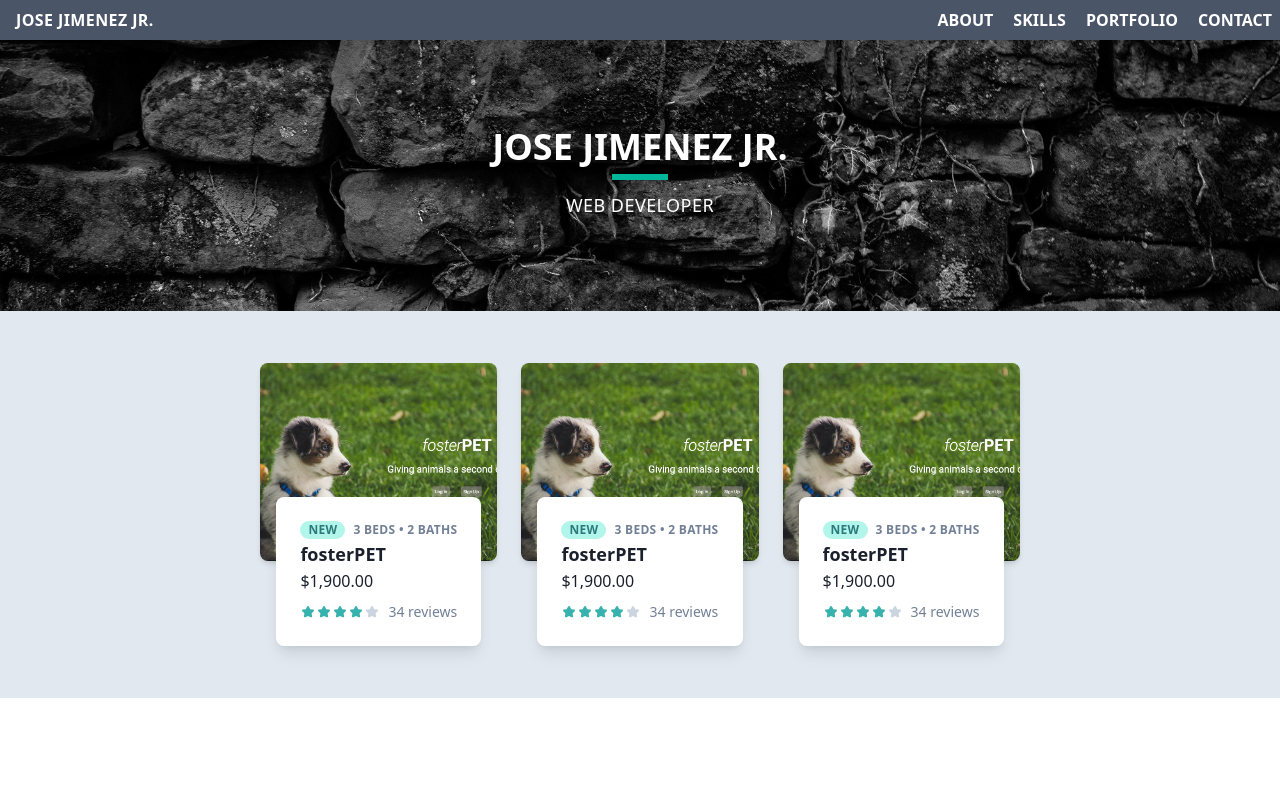
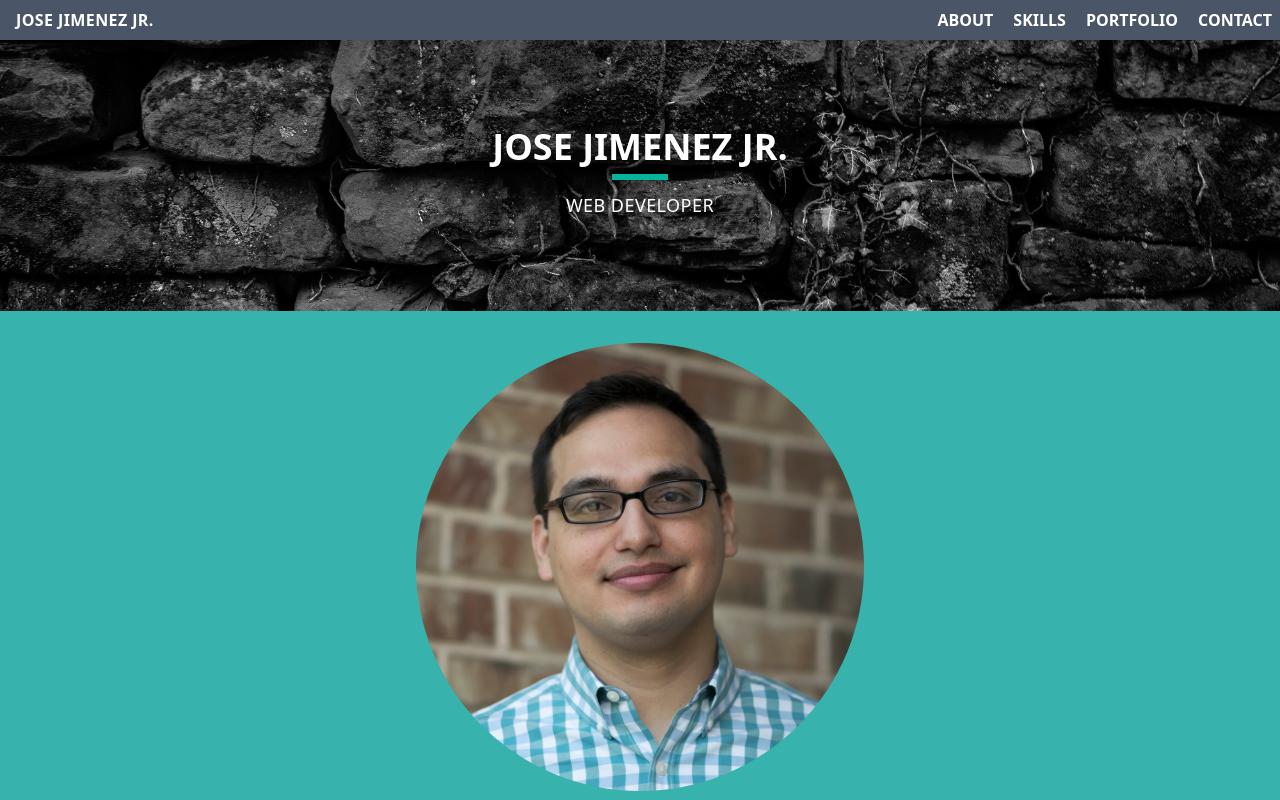
Before and after one commit to josejimenezjr0/github-portfolio, a Next.js app: page / in a window 1280 px wide. Shown: the top 800 px of the page. Built offline with nearby package versions, Linux system fonts and the light colour scheme.

Commit message:
add about component

```diff
--- a/components/PortfolioCard.js
+++ b/components/PortfolioCard.js
@@ -1,8 +1,7 @@
 const PortfolioCard = props => {
-  const portfolio = props.details.portfolio
+  const portfolio = props.details
 
   return (
-    // <div className="bg-white rounded-lg overflow-hidden shadow-xl">
     <div className="p-3 py-5">
       <div className="relative pb-5/6">
         <img className="absolute h-full w-full object-cover rounded-lg shadow-md" src={ portfolio.imageURL } alt={ portfolio.imageAlt }/>
@@ -26,7 +25,6 @@ const PortfolioCard = props => {
                 <path d="M8.128 19.825a1.586 1.586 0 0 1-1.643-.117 1.543 1.543 0 0 1-.53-.662 1.515 1.515 0 0 1-.096-.837l.736-4.247-3.13-3a1.514 1.514 0 0 1-.39-1.569c.09-.271.254-.513.475-.698.22-.185.49-.306.776-.35L8.66 7.73l1.925-3.862c.128-.26.328-.48.577-.633a1.584 1.584 0 0 1 1.662 0c.25.153.45.373.577.633l1.925 3.847 4.334.615c.29.042.562.162.785.348.224.186.39.43.48.704a1.514 1.514 0 0 1-.404 1.58l-3.13 3 .736 4.247c.047.282.014.572-.096.837-.111.265-.294.494-.53.662a1.582 1.582 0 0 1-1.643.117l-3.865-2-3.865 2z" />
               </svg>
             )}
-            {/* <span className="text-teal-600 font-semibold">{portfolio.rating}/5 stars</span> */}
             <span className="ml-2 text-gray-600 text-sm">{ portfolio.reviewCount } reviews</span>
           </div>
         </div>
--- a/pages/about.js
+++ b/pages/about.js
@@ -1,6 +1,9 @@
 const About = () => (
-  <div>
-    <h1>About</h1>
+  <div className="bg-teal-500 p-8 flex flex-wrap items-center justify-center">
+    <div className="max-w-md">
+      <img className="h-full w-full rounded-full" src="img/jose.jpg"></img>
+      <p className="pt-6 text-white">I am a former small business owner and artist who transitioned into web development. I have always had a passion for learning and problem solving, and enjoy the challenges that programming provides. In my free time, I enjoy hanging out with my husband and cats, knitting, working out, and playing video games.</p>
+    </div>
   </div>
 )
 
--- a/pages/index.js
+++ b/pages/index.js
@@ -1,6 +1,8 @@
 import { useEffect, useState } from 'react'
 import Link from 'next/link'
-import Portfolio from '../components/PortfolioCard'
+import Portfolio from './portfolio'
+import About from './about'
+
 
 const links = [
   'about',
@@ -8,20 +10,6 @@ const links = [
   'portfolio',
   'contact'
 ]
-
-const portfolioInfo = {
-  portfolio: {
-    imageURL: 'img/portfolio/fosterpet.jpg',
-    imageAlt: 'place holder text for image',
-    beds: 3,
-    baths: 2,
-    title: "fosterPET",
-    priceInCents: 190000,
-    formattedPrice: "$1,900.00",
-    reviewCount: 34,
-    rating: 4
-  }
-}
 
 const Home = () => {
   const [open, setOpen] = useState(false)
@@ -42,8 +30,6 @@ const Home = () => {
       <a className="block text-white font-semibold uppercase rounded hover:bg-gray-600 px-2 mt-1 sm:mt-0 sm:ml-1">{link}</a>
     </Link>
   ))
-
-
 
   return (
     <div className="antialiased text-gray-900">
@@ -71,12 +57,8 @@ const Home = () => {
         <hr className="mx-auto"/>
         <p className="text-lg tracking-wide my-3 font-medium">Web Developer</p>
       </div>
-      {/* <div className="bg-gray-300 min-h-screen p-8 flex items-center justify-center"> */}
-      <div className="bg-gray-300 p-8 flex flex-wrap items-center justify-center">
-        <Portfolio details={portfolioInfo}/>
-        <Portfolio details={portfolioInfo}/>
-        <Portfolio details={portfolioInfo}/>
-      </div>
+      <About />
+      <Portfolio />
     </div>
   )
 }
--- a/pages/portfolio.js
+++ b/pages/portfolio.js
@@ -1,8 +1,49 @@
+import PortfolioCard from '../components/PortfolioCard'
+
+const portfolioInfo = [
+  {
+    imageURL: 'img/portfolio/fosterpet.jpg',
+    imageAlt: 'place holder text for image',
+    beds: 3,
+    baths: 2,
+    title: "fosterPET",
+    priceInCents: 190000,
+    formattedPrice: "$1,900.00",
+    reviewCount: 34,
+    rating: 3
+  },
+  {
+    imageURL: 'img/portfolio/gamingqueue.jpg',
+    imageAlt: 'place holder text for image',
+    beds: 3,
+    baths: 2,
+    title: "Gaming Queue",
+    priceInCents: 17000,
+    formattedPrice: "$170.00",
+    reviewCount: 99,
+    rating: 4
+  },
+  {
+    imageURL: 'img/portfolio/all4g.jpg',
+    imageAlt: 'place holder text for image',
+    beds: 3,
+    baths: 2,
+    title: "All 4G",
+    priceInCents: 1550000,
+    formattedPrice: "$15,500.00",
+    reviewCount: 66,
+    rating: 5
+  },
+]
 const Portfolio = () => {
 
+  const portfolios = portfolioInfo.map( (portfolio, ind) => (
+    <PortfolioCard details={ portfolio } key={ind}/>
+  ))
+
   return (
-    <div>
-      <div>Portfolio</div>
+    <div className="bg-gray-300 p-8 flex flex-wrap items-center justify-center">
+      { portfolios }
     </div>
   )
 }
```
Also changed, not shown: public/img/jose.jpg (renamed from public/img/Jose (1).jpg).
